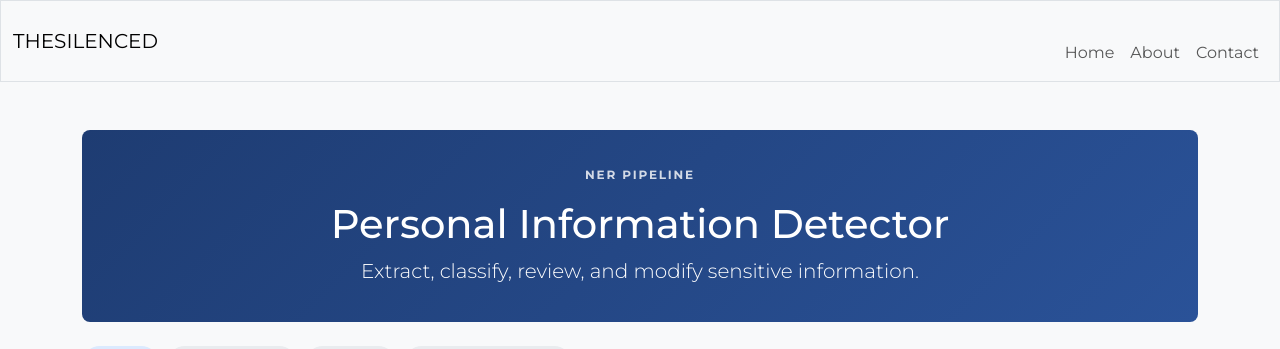
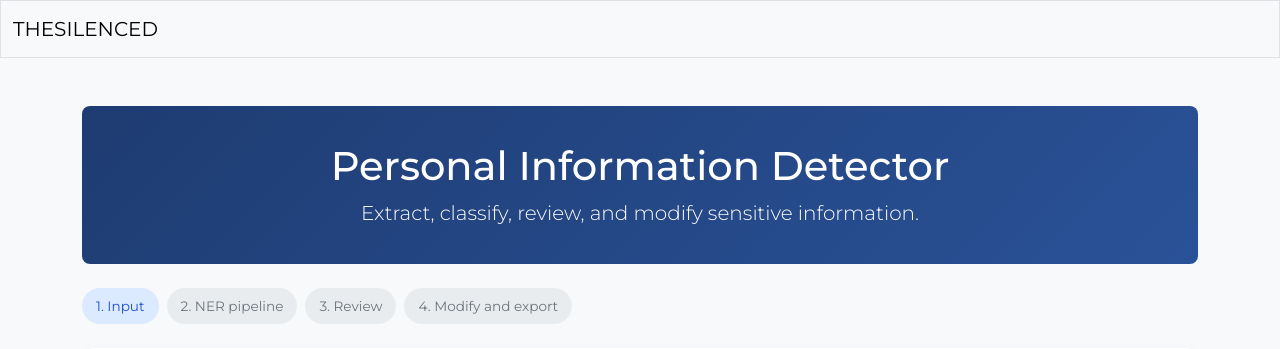
Before and after one commit to faiqhaziem27/-Malaysian-based-Personal-Information-Detection-and-Extractor-in-Text-with-Error-Analysis, a Flask app: page / in a window 1280 px wide. Shown: the top 349 px of the page. Run offline with Flask 3, Linux system fonts and the light colour scheme.

Commit message:
no navbar

```diff
--- a/app.py
+++ b/app.py
@@ -7,16 +7,5 @@ app = Flask(__name__)
 def index():
     return render_template("index.html")
 
-
-@app.route("/about")
-def about():
-    return render_template("about.html")
-
-
-@app.route("/contact")
-def contact():
-    return render_template("contact.html")
-
-
 if __name__ == "__main__":
     app.run(debug=True)
--- a/templates/index.html
+++ b/templates/index.html
@@ -4,7 +4,6 @@
 
 {% block main %}
 <section class="header-banner rounded-3">
-    <p class="eyebrow">NER PIPELINE</p>
     <h1>Personal Information Detector</h1>
     <p class="lead mb-0">Extract, classify, review, and modify sensitive information.</p>
 </section>
--- a/templates/layout.html
+++ b/templates/layout.html
@@ -17,13 +17,6 @@
                 <button aria-controls="navbar" aria-expanded="false" aria-label="Toggle navigation" class="navbar-toggler" data-bs-toggle="collapse" type="button">
                     <span class="navbar-toggler-icon"></span>
                 </button>
-                <div class="collapse navbar-collapse" id="navbar">
-                    <ul class="navbar-nav ms-auto mt-4">
-                        <li class="nav-item"><a class="nav-link" href="/">Home</a></li>
-                        <li class="nav-item"><a class="nav-link" href="/about">About</a></li>
-                        <li class="nav-item"><a class="nav-link" href="/contact">Contact</a></li>
-                    </ul>
-                </div>
             </div>
         </nav>
 
```
Also changed, not shown: templates/about.html (deleted, +0 -10 lines), templates/contact.html (deleted, +0 -10 lines).
